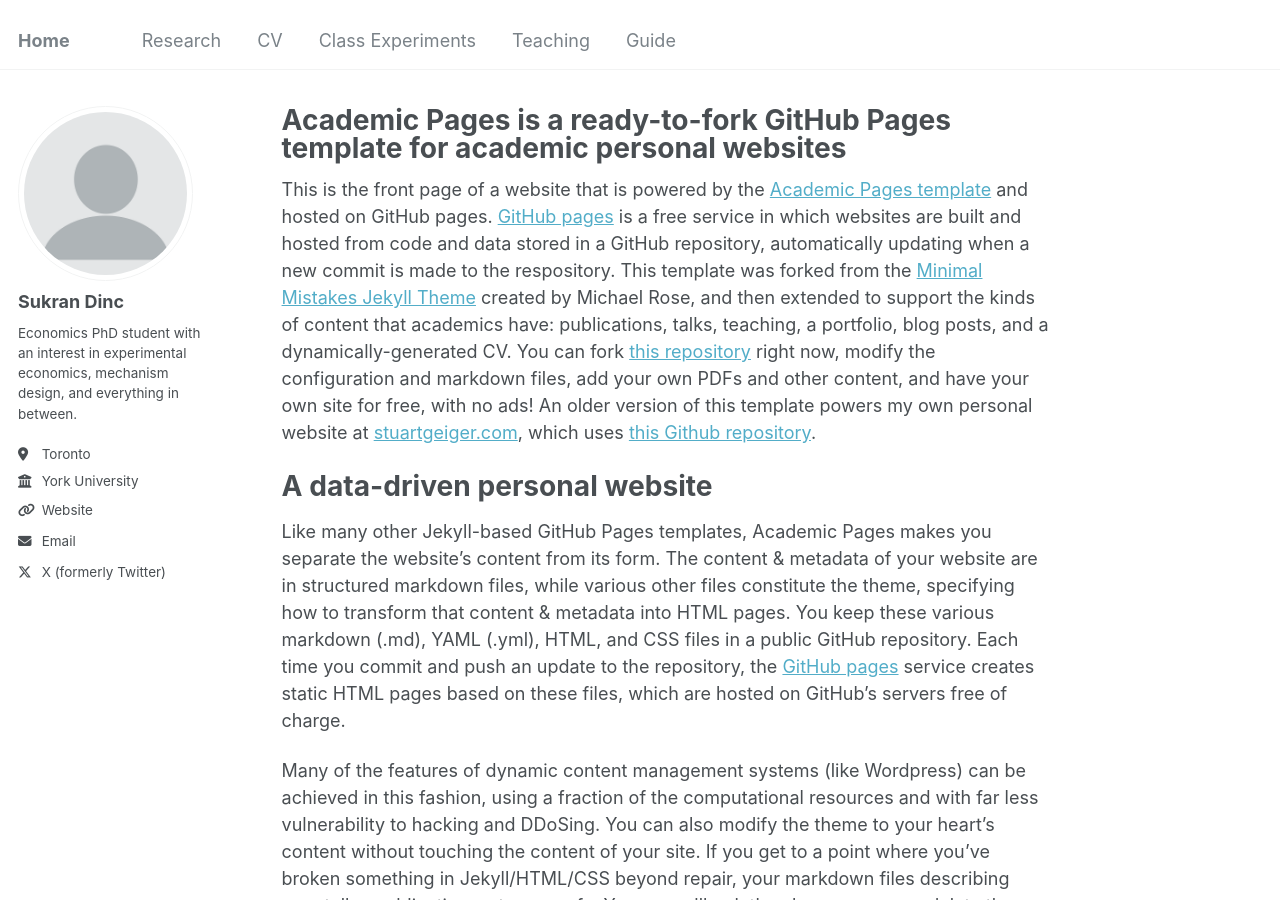
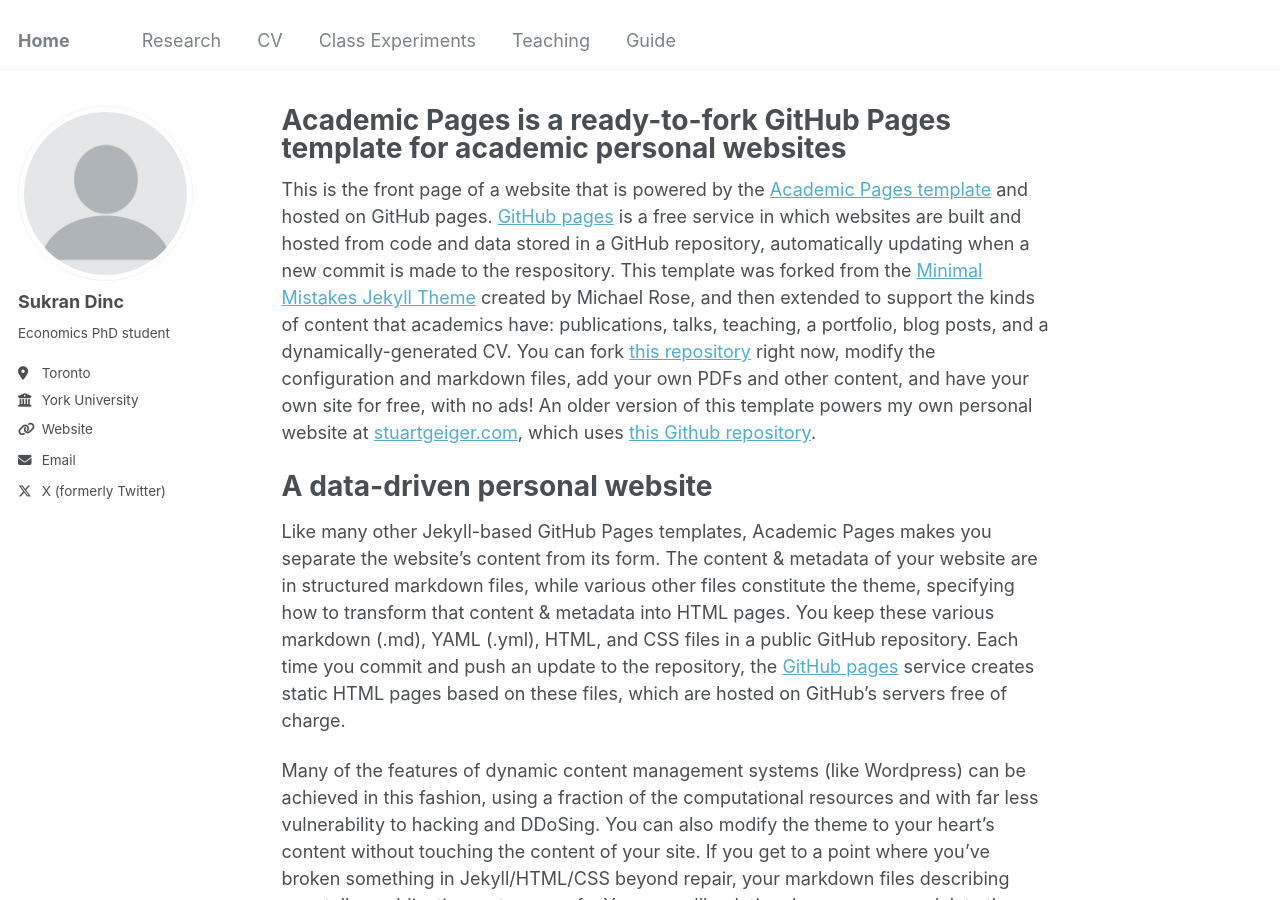
Before and after one commit to sukrandinc/sukrandinc.github.io, a Jekyll site: the page built from _pages/about.md, in a window 1280 px wide and 900 px high. Built offline with Jekyll 4.4.1, drawn with Linux system fonts in a browser that asks for light colours.

Commit message:
Update _config.yml

```diff
--- a/_config.yml
+++ b/_config.yml
@@ -24,7 +24,7 @@ author:
   avatar           : "profile.png"
   name             : "Sukran Dinc"
   pronouns         : # example: "she/her"
-  bio              : "Economics PhD student with an interest in experimental economics, mechanism design, and everything in between."
+  bio              : "Economics PhD student"
   location         : "Toronto"
   employer         : "York University"
   uri              : "https://sukrandinc.github.io"
```
